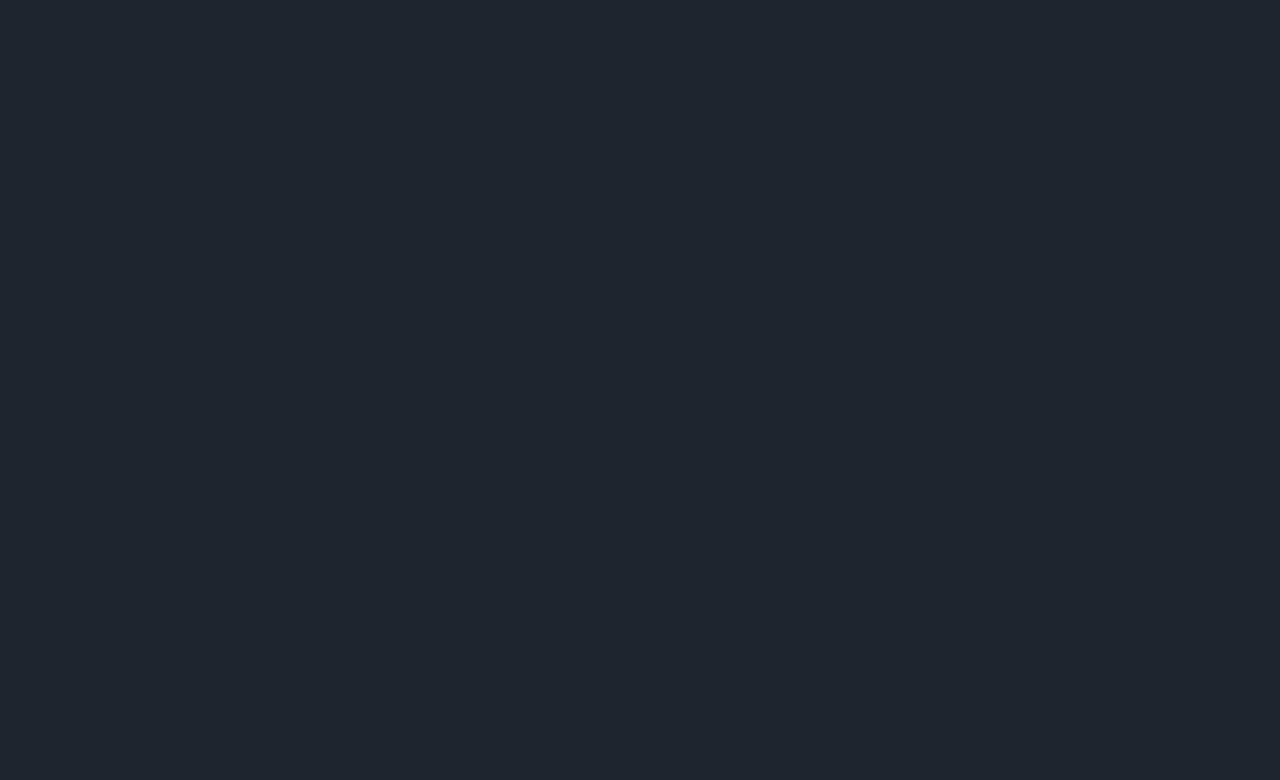
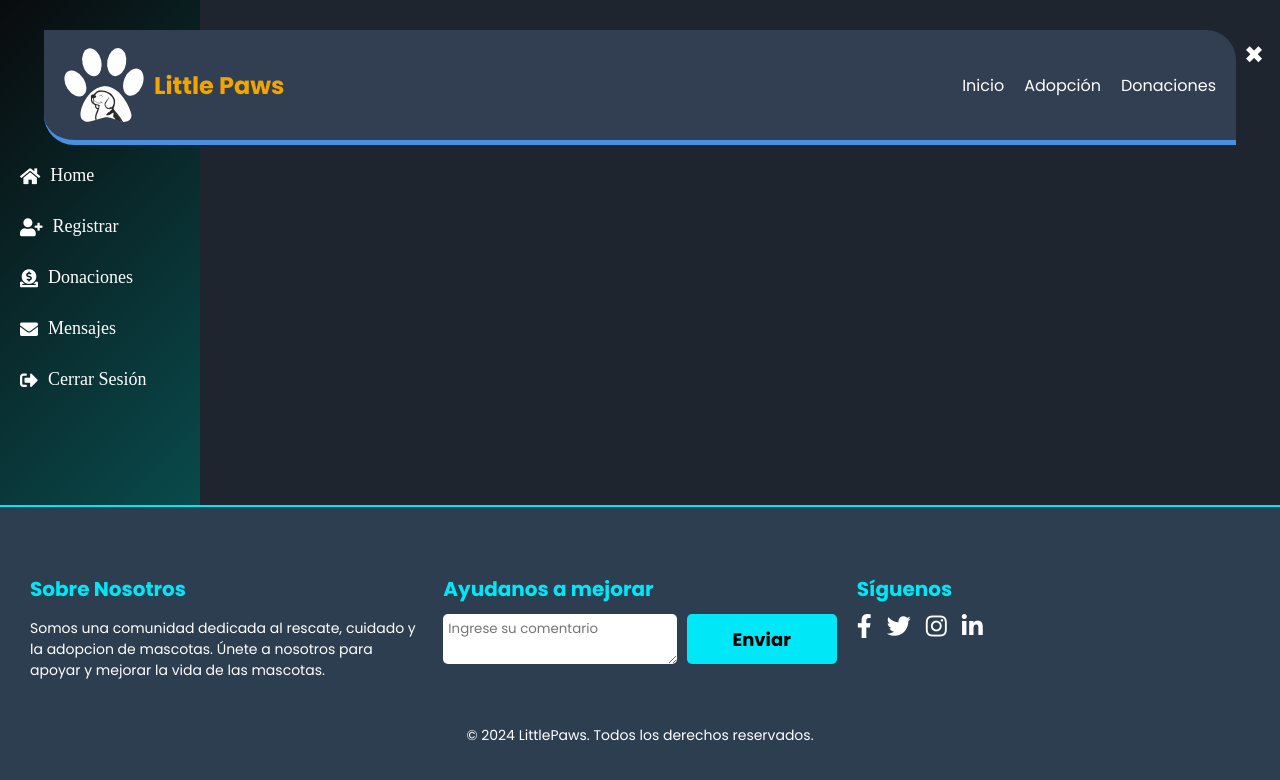
Before and after one commit to Ameth-Toledo/Proyecto-LittlePaws, an Angular app: page /registrar-veterinaria in a window 1280 px wide. Before the commit this address led to /. Shown: the top 780 px of the page. Built offline with nearby package versions, Linux system fonts and the light colour scheme.

Commit message:
registro_veterinaria

```diff
--- a/src/app/app.routes.ts
+++ b/src/app/app.routes.ts
@@ -7,6 +7,7 @@ import { RegisterComponent } from './modules/register/register.component';
 import { TermsComponent } from './modules/terms/terms.component';
 import { PerfilVeterinariaComponent } from './modules/perfil-veterinaria/perfil-veterinaria.component';
 import { VeterinariasComponent } from './modules/veterinarias/veterinarias.component';
+import { RegistrarVeterinariaComponent } from './modules/registrar-veterinaria/registrar-veterinaria.component';
 
 export const routes: Routes = [
     { path: "", redirectTo: "home", pathMatch: "full" },
@@ -17,5 +18,7 @@ export const routes: Routes = [
     { path: "register", component: RegisterComponent },
     { path: "terms-and-conditions", component: TermsComponent },
     { path: "perfil-veterinaria-zoo", component: PerfilVeterinariaComponent },
-    { path: "veterinarias", component: VeterinariasComponent }
+    { path: "veterinarias", component: VeterinariasComponent },
+    //Administracion
+    { path: "registrar-veterinaria", component: RegistrarVeterinariaComponent }
 ];
--- a/src/app/modules/home/home.component.ts
+++ b/src/app/modules/home/home.component.ts
@@ -52,7 +52,7 @@ export class HomeComponent {
 
   enviarVeterinarias(event: Event) {
     event.preventDefault();
-    this.router.navigate(['/veterinarias']);
+    this.router.navigate(['/']);
   }
 
   enviarLogin(event: Event) {
--- a/src/app/modules/perfil-veterinaria/perfil-veterinaria.component.ts
+++ b/src/app/modules/perfil-veterinaria/perfil-veterinaria.component.ts
@@ -11,6 +11,7 @@ import { VeterinariaHeadComponent } from "../../components/veterinaria-head/vete
   styleUrl: './perfil-veterinaria.component.scss'
 })
 export class PerfilVeterinariaComponent {
+  //logica del head de abajo
   selectedOption: string = 'fotos';
 
   selectOption(option : string): void {
--- /dev/null
+++ b/src/app/modules/registrar-veterinaria/registrar-veterinaria.component.html
@@ -0,0 +1,24 @@
+<app-header class="header-fixed"></app-header>
+
+<div class="menu-vertical">
+  <ul class="menu-vertical-ul">
+    <li class="menu-vertical-li" (click)="enviarHome($event)"><i class="fas fa-home menu-vertical-li-i"></i> Home</li>
+    <li class="menu-vertical-li"><i class="fas fa-user-plus menu-vertical-li-i"></i> Registrar</li>
+    <li class="menu-vertical-li"><i class="fas fa-donate menu-vertical-li-i"></i> Donaciones</li>
+    <li class="menu-vertical-li"><i class="fas fa-envelope menu-vertical-li-i"></i> Mensajes</li>
+    <li class="menu-vertical-li"><i class="fas fa-sign-out-alt menu-vertical-li-i"></i> Cerrar Sesión</li>
+  </ul>
+</div>
+
+<div class="modal-register">
+
+</div>
+
+<div class="modal-donaciones">
+
+</div>
+
+<div class="">
+
+</div>
+<app-footer class="footer-fixed"></app-footer>
--- /dev/null
+++ b/src/app/modules/registrar-veterinaria/registrar-veterinaria.component.scss
@@ -0,0 +1,53 @@
+.header-fixed {
+  position: relative;
+  z-index: 1000;
+}
+
+.footer-fixed {
+  position: absolute;
+  bottom: 0;
+  width: 100%;
+  z-index: 1000;
+}
+
+.menu-vertical {
+  position: fixed;
+  top: 0;
+  left: 0;
+  width: 200px;
+  height: 100vh;
+  background: linear-gradient(135deg, rgba(0, 0, 0, 0.7) 0%, rgba(0, 128, 128, 0.7) 100%);
+  padding-top: 100px;
+  display: flex;
+  flex-direction: column;
+  align-items: flex-start;
+  box-sizing: border-box; /* Asegura que el padding no expanda el menú */
+}
+
+.menu-vertical-ul {
+  list-style-type: none;
+  padding: 0;
+  width: 100%;
+  margin-top: 50px;
+}
+
+.menu-vertical-li {
+  width: 100%;
+  padding: 15px 20px;
+  color: white;
+  font-size: 18px;
+  cursor: pointer;
+  display: flex;
+  align-items: center;
+  transition: background-color 0.3s ease, padding-left 0.3s ease;
+  box-sizing: border-box; /* Mantiene el padding dentro del ancho */
+}
+
+.menu-vertical-li-i {
+  margin-right: 10px;
+}
+
+.menu-vertical-li:hover {
+  background-color: rgba(0, 128, 128, 0.8);
+  padding-left: 20px; /* Se ajusta para que no exceda el ancho */
+}
--- /dev/null
+++ b/src/app/modules/registrar-veterinaria/registrar-veterinaria.component.ts
@@ -0,0 +1,20 @@
+import { Component } from '@angular/core';
+import { HeaderComponent } from "../../components/header/header.component";
+import { FooterComponent } from "../../components/footer/footer.component";
+import { Router } from '@angular/router';
+
+@Component({
+  selector: 'app-registrar-veterinaria',
+  standalone: true,
+  imports: [HeaderComponent, FooterComponent],
+  templateUrl: './registrar-veterinaria.component.html',
+  styleUrl: './registrar-veterinaria.component.scss'
+})
+export class RegistrarVeterinariaComponent {
+  constructor(private router: Router) {}
+
+  enviarHome(event: Event) {
+    event.preventDefault();
+    this.router.navigate(['/home']);
+  }
+}
```
Also changed, not shown: 1 other file (tests, documents, lock files or other folders).
